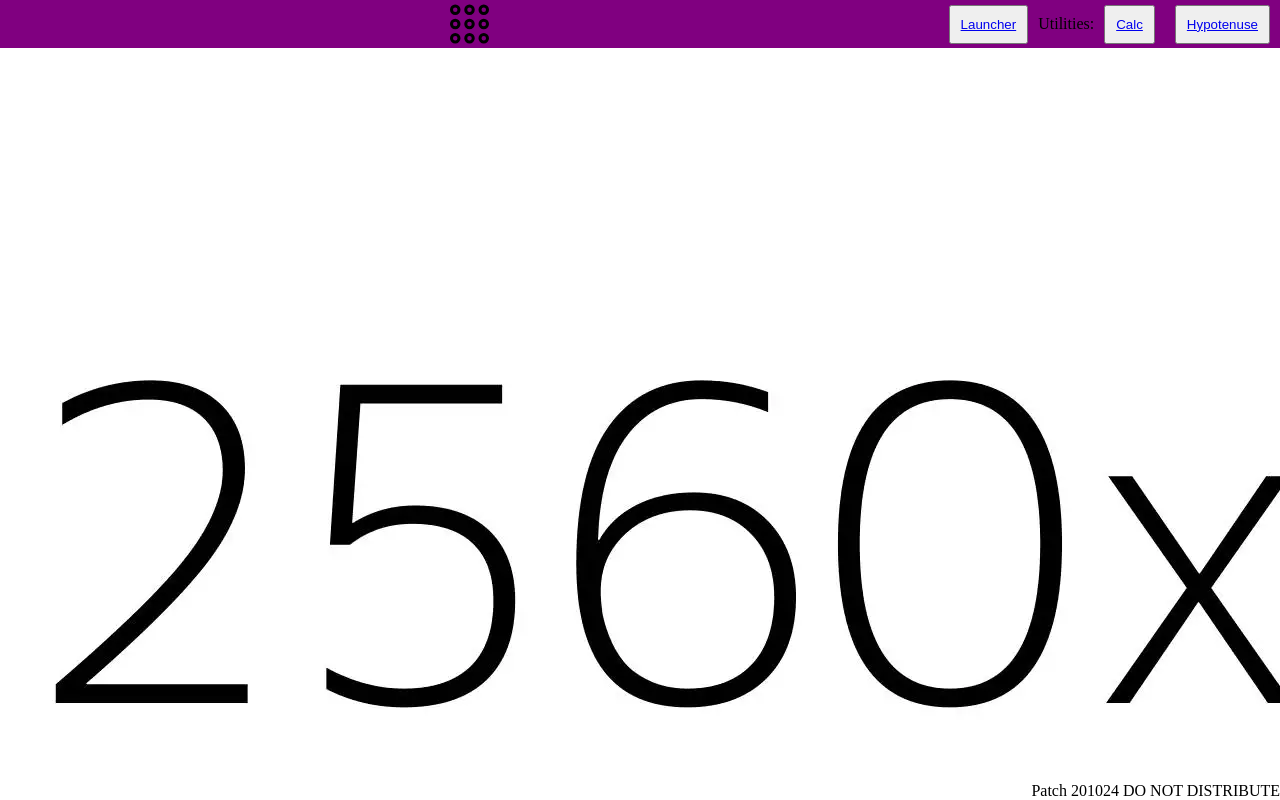
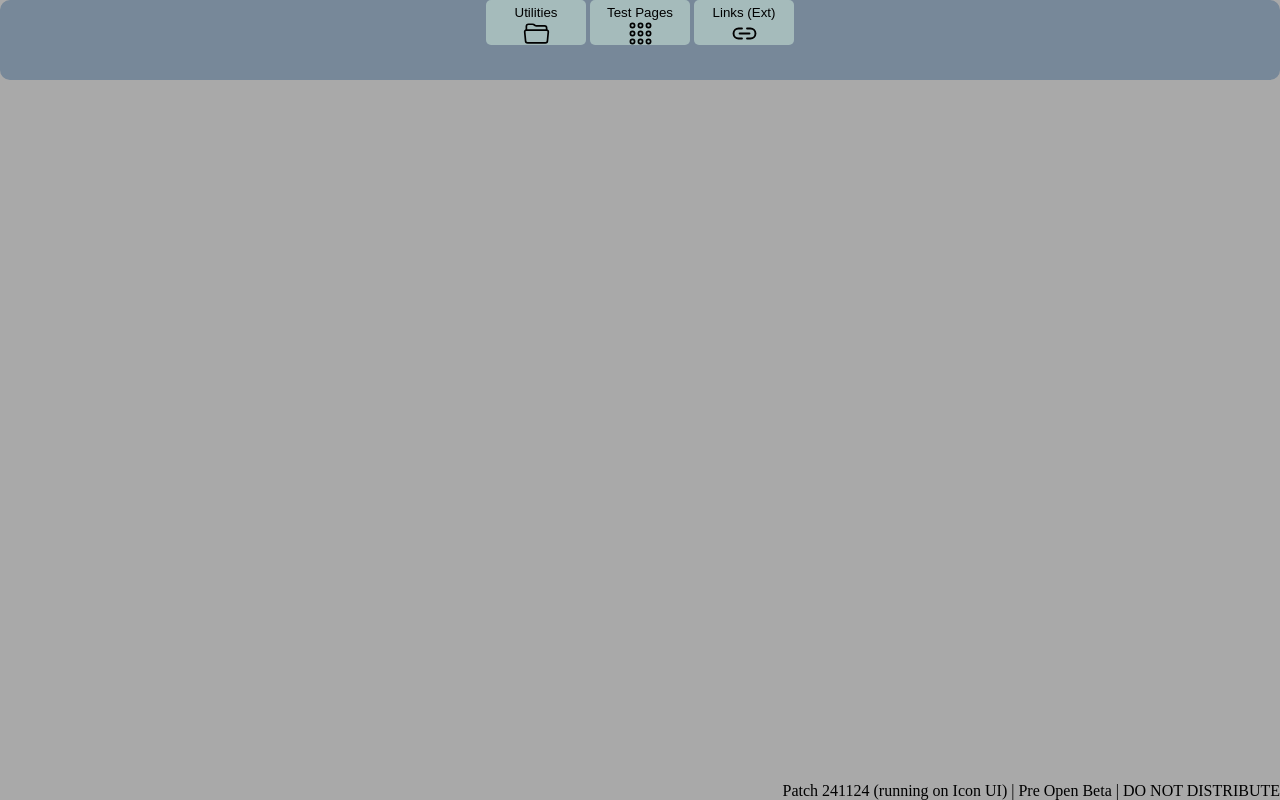
Before and after one commit to Yuri-Chai/Custom-Function-Website, a plain HTML site: page Function Test Website/index.html in a window 1280 px wide. Drawn offline with Linux system fonts and the light colour scheme.

Commit message:
Add files via upload

```diff
--- a/Function Test Website/index.html
+++ b/Function Test Website/index.html
@@ -3,35 +3,36 @@
 <head>
     <meta charset="UTF-8">
     <meta name="viewport" content="width=device-width, initial-scale=1.0">
-    <title>CLOSED DEVELOPMENT | DO NOT REDISTRUBUTE</title>
+    <title>Pre Open Beta | Development</title>
     <link rel="stylesheet" href="public.css">
 </head>
 <body>
     <meta name="viewport" content="width=device-width, initial-scale=1.0">
 
     <div class="navbar">
-
-        <img src="resources/img/apps-outline.svg" style="width: 100%; height: 100%; left: 1px;" >
-
-        <button>
-
-            <a href="pages/.launcher/launcher.html">Launcher</a>
+        <button class="dropdown">Utilities <br>
+            <img src="resources/img/folder-open-outline.svg">
+            <div class="dropdown-content">
+                <a href="util/calc/calc.html">Calculator</a>
+                <a href="util/hypotenuse/Hypotenuse Calc.html">Hypotenuse</a>
+            </div>
         </button>
 
-        Utilities:
-
-        <button>
-            <a href=".util/calc/calc.html">Calc</a>
+        <button class="dropdown">Test Pages <br>
+            <img src="resources/img/apps-outline.svg" alt="">
+            <div class="dropdown-content">
+                <a href="tests/Secure Loading/password.html">Password</a>
+            </div>
         </button>
-
-            <button>
-            <a href=".util/hypotenuse/Hypotenuse Calc.html">Hypotenuse</a>
+        <button class="dropdown">Links (Ext) <br>
+            <img src="resources/img/link-outline.svg">
+            <div class="dropdown-content">
+                <a href="https://github.com/Yuri-Chai/Custom-Function-Website">Github Page</a>
+            </div>
         </button>
-
-
     </div>
 
-    <div class="version">Patch 201024  DO NOT DISTRIBUTE</div>
+    <div class="version">Patch 241124 (running on Icon UI) | Pre Open Beta | DO NOT DISTRIBUTE</div>
 
 </body>
 </html>
--- a/Function Test Website/public.css
+++ b/Function Test Website/public.css
@@ -1,26 +1,7 @@
 body {
-    margin: 0;
-    background-image: url(2560x1080.jpg);
+    margin: 0px;
+    background-color: darkgrey;
 }
-
-
-.navbar {
-    position: absolute;
-    background-color: purple;
-    width: 100%;
-    height: 6%;
-    color: black;
-    align-items: center;
-    text-align: center;
-    display: flex;
-}
-
-.navbar button {
-    padding: 10px;
-    margin: 10px;
-}
-
-
 
 .version {
     position: absolute;
@@ -28,6 +9,60 @@ body {
     bottom: 0;
 }
 
-.goback {
+.stdbtn {
+    position: absolute;
+    top: 0;
+    left: 0;
+    width: fit-content;
+    padding: 10px;
+    margin: 10px;
+    background-color: rgb(124, 124, 124);
+    border-radius: 15px;
+    border: none;
+    cursor: pointer;
+}
+
+/* below is the code for the navbar */
+
+.navbar {
+    background-color: lightslategrey;
+    height: 10vh;
+    text-align: center;
+    border-radius: 10px;
+}
+
+.dropdown {
+    max-height: 56%;
+    top: 100;
+    width: 100px;
+    padding: 5px;
+    background: rgb(165, 187, 187);
+    border-radius: 5px;
+    border-style: none;
 
 }
+
+.dropdown img {
+    width: 30%;
+}
+
+.dropdown-content {
+    position: relative;
+    display: none;
+
+}
+
+.dropdown:hover .dropdown-content {
+    display: block;
+}
+
+.dropdown:hover {
+    top: 0;
+    max-height: 100%;
+    transition: 2s;
+    color: rgb(177, 51, 177);
+    transition: 1s;
+    border: none;
+    cursor: pointer;
+    background: rgb(136, 153, 153);
+}
--- a/Function Test Website/resources/basiclaunch.js
+++ b/Function Test Website/resources/basiclaunch.js
@@ -1,4 +1,4 @@
 function runProgram() {
 
-    var shell = new ActiveXObject
+shell.ShellExecute("D:\Games\Endless.ATC.v5.5.6\Endless ATC.exe", "", "", "open", 1);
 }
```
